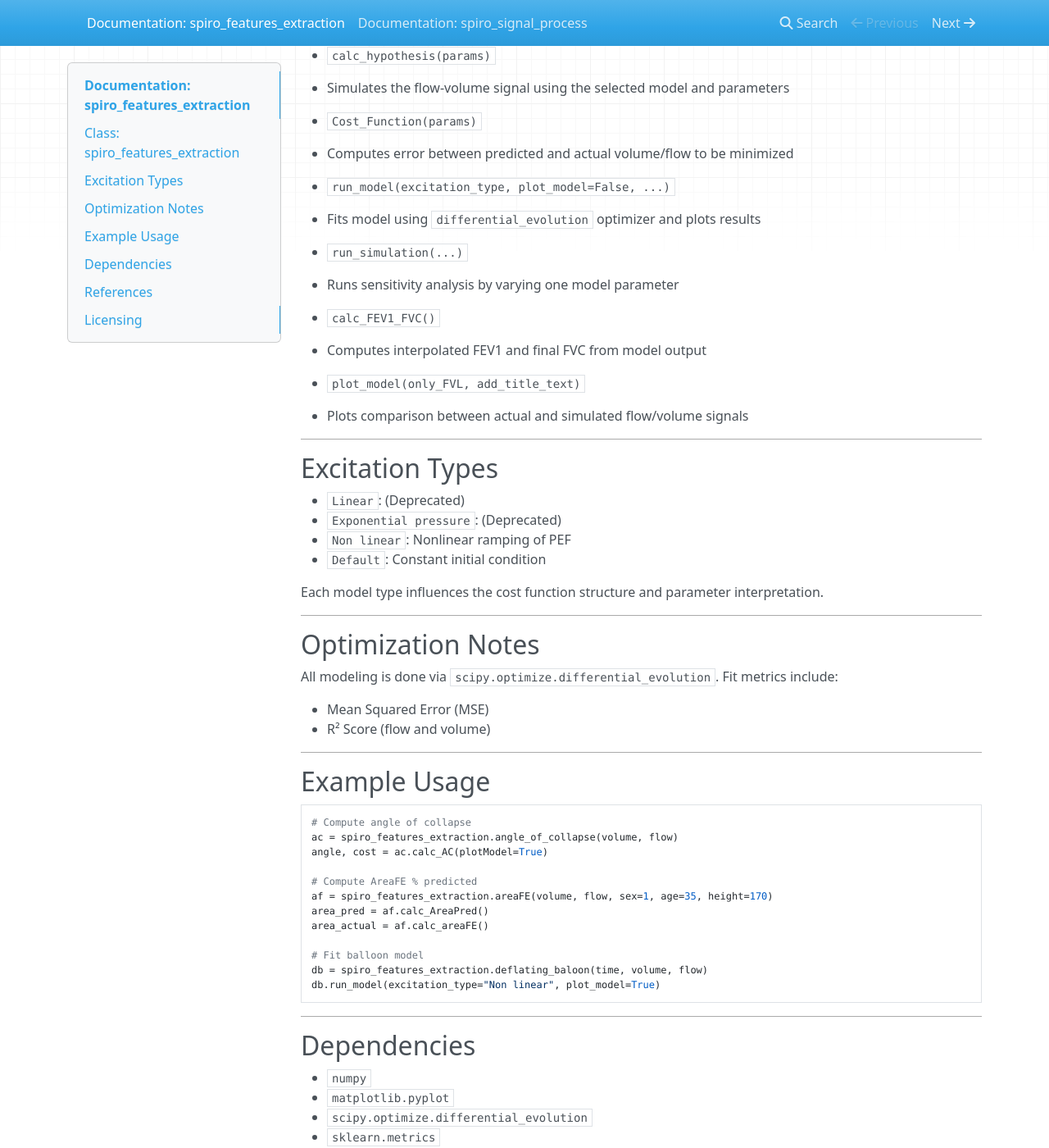
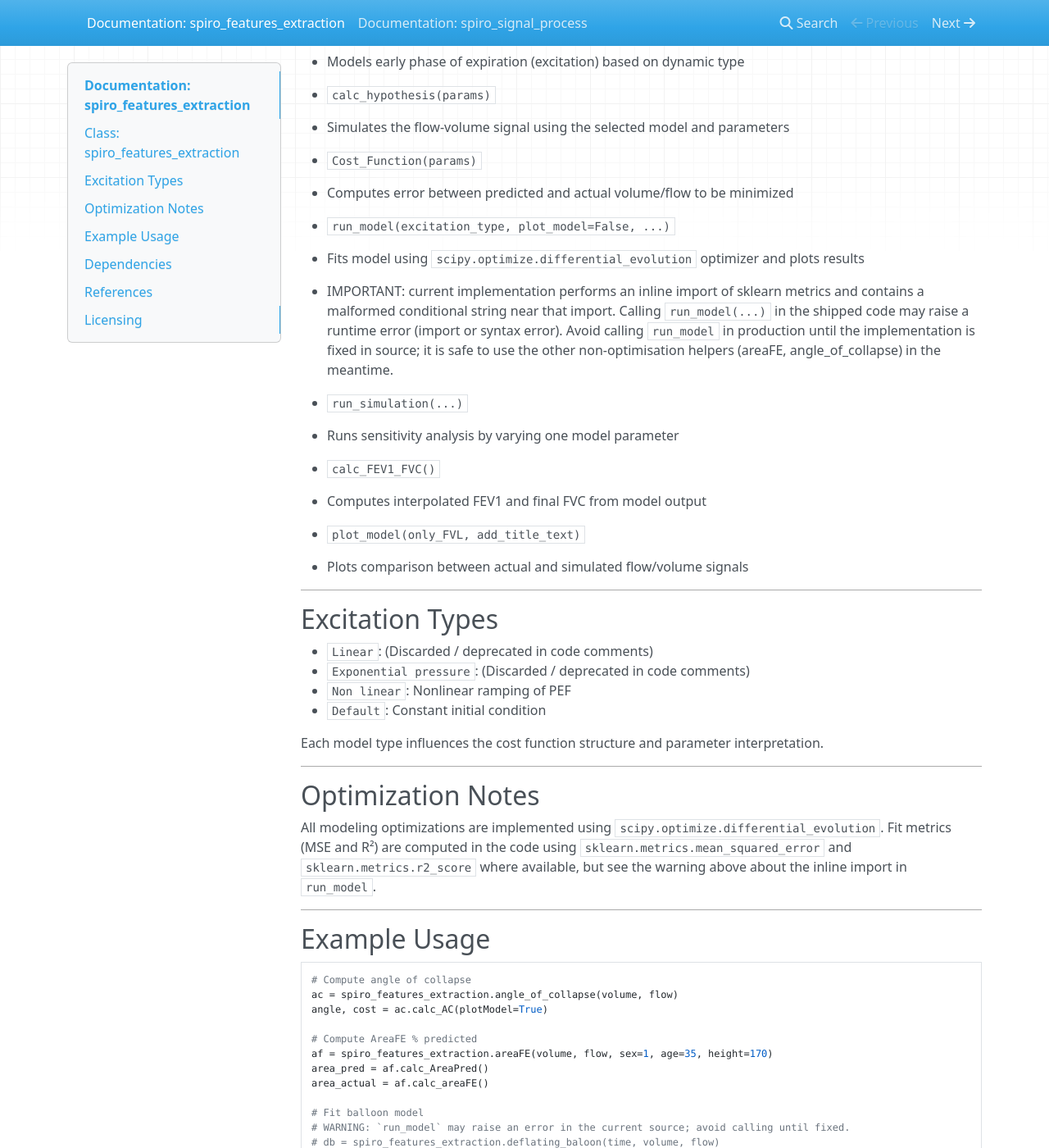
Before and after one commit to neeldas6789/Spirolib_docs, an MkDocs documentation site: the page built from docs/spiro_features_extraction.md, in a window 1280 px wide and 1400 px high, scrolled down 1931 px. Shown: the whole window at 82% size. Built offline with MkDocs 1.6.1, drawn with Linux system fonts in a browser that asks for light colours; nearby versions of some CDN libraries; some of the changed text lies outside the part shown.

Commit message:
DeepDocs: update triggered by 6a72dbf in neeldas6789/Spirolib_new (branch: test-ext-repo-sync)
- docs/spiro_features_extraction.md: run_model contains a broken inline import/conditional; docs now warn and reflect exact class name `deflating_baloon`.
- docs/spiro_signal_process.md: Constructor now requires `scale` and `scale2` arguments; docs updated to reflect API change.

````diff
--- a/docs/spiro_features_extraction.md
+++ b/docs/spiro_features_extraction.md
@@ -4,7 +4,7 @@ The `spiro_features_extraction` class provides a modular architecture for extrac
 
 * Area under the Flow-Volume Loop (% predicted)
 * Angle of Collapse (AC)
-* Deflating Balloon Model (ongoing development)
+* Deflating balloon model (implemented as class `deflating_baloon`) — under active development
 
 All modules assume the FE signal is standardized and oriented such that:
 
@@ -74,7 +74,7 @@ ac = spiro_features_extraction.angle_of_collapse(FE_volume, FE_flow)
 
 ### Subclass: `deflating_baloon`
 
-Models the FE signal using second-order ODE dynamics. Simulates the lungs as a deflating balloon.
+Models the FE signal using second-order ODE dynamics. Note: the class name in the code is spelled `deflating_baloon` (single "l" in "baloon"); this documentation reflects that exact identifier. This module is under active development and supports a number of excitation modes.
 
 #### Initialization
 
@@ -106,7 +106,9 @@ db = spiro_features_extraction.deflating_baloon(FE_time, FE_volume, FE_flow)
 
 * `run_model(excitation_type, plot_model=False, ...)`
 
-  * Fits model using `differential_evolution` optimizer and plots results
+  * Fits model using `scipy.optimize.differential_evolution` optimizer and plots results
+
+  * IMPORTANT: current implementation performs an inline import of sklearn metrics and contains a malformed conditional string near that import. Calling `run_model(...)` in the shipped code may raise a runtime error (import or syntax error). Avoid calling `run_model` in production until the implementation is fixed in source; it is safe to use the other non-optimisation helpers (areaFE, angle_of_collapse) in the meantime.
 
 * `run_simulation(...)`
 
@@ -124,8 +126,8 @@ db = spiro_features_extraction.deflating_baloon(FE_time, FE_volume, FE_flow)
 
 ## Excitation Types
 
-* `Linear`: (Deprecated)
-* `Exponential pressure`: (Deprecated)
+* `Linear`: (Discarded / deprecated in code comments)
+* `Exponential pressure`: (Discarded / deprecated in code comments)
 * `Non linear`: Nonlinear ramping of PEF
 * `Default`: Constant initial condition
 
@@ -135,10 +137,7 @@ Each model type influences the cost function structure and parameter interpretat
 
 ## Optimization Notes
 
-All modeling is done via `scipy.optimize.differential_evolution`. Fit metrics include:
-
-* Mean Squared Error (MSE)
-* R² Score (flow and volume)
+All modeling optimizations are implemented using `scipy.optimize.differential_evolution`. Fit metrics (MSE and R²) are computed in the code using `sklearn.metrics.mean_squared_error` and `sklearn.metrics.r2_score` where available, but see the warning above about the inline import in `run_model`.
 
 ---
 
@@ -155,8 +154,9 @@ area_pred = af.calc_AreaPred()
 area_actual = af.calc_areaFE()
 
 # Fit balloon model
-db = spiro_features_extraction.deflating_baloon(time, volume, flow)
-db.run_model(excitation_type="Non linear", plot_model=True)
+# WARNING: `run_model` may raise an error in the current source; avoid calling until fixed.
+# db = spiro_features_extraction.deflating_baloon(time, volume, flow)
+# db.run_model(excitation_type="Non linear", plot_model=True)
 ```
 
 ---
@@ -166,7 +166,7 @@ db.run_model(excitation_type="Non linear", plot_model=True)
 * `numpy`
 * `matplotlib.pyplot`
 * `scipy.optimize.differential_evolution`
-* `sklearn.metrics`
+* `sklearn.metrics` (used for fit metrics; see note regarding `run_model` inline import)
 * `utilities` (custom plotting utility used inside `angle_of_collapse`)
 
 ---
````
Also changed, not shown: docs/spiro_signal_process.md (+11 -4 lines).
